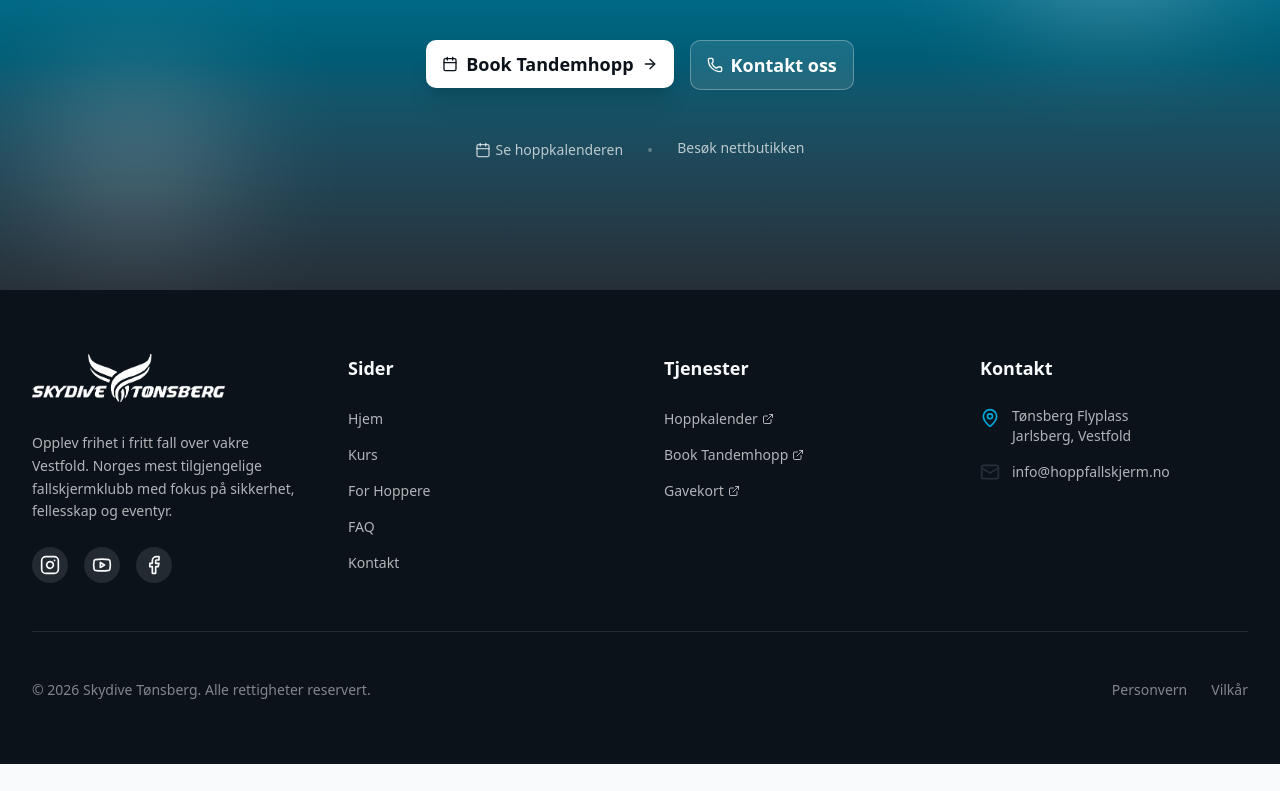
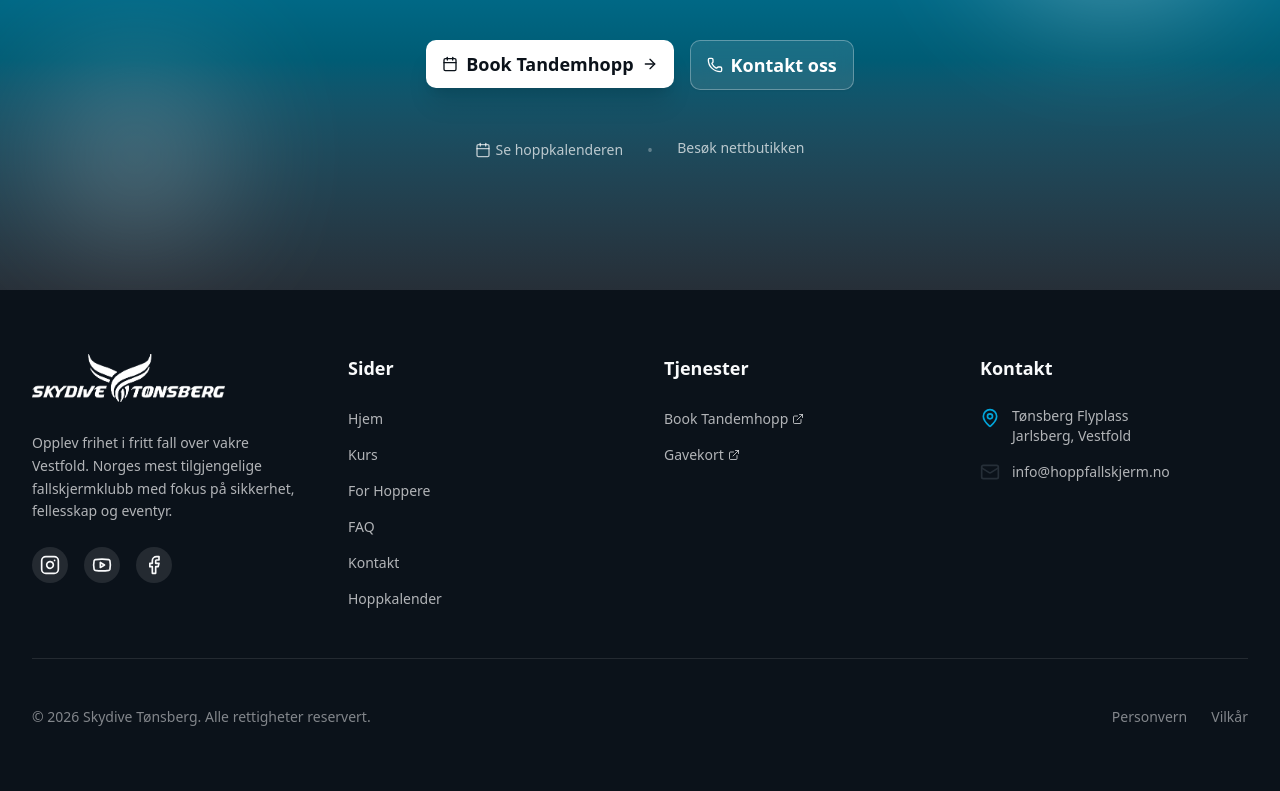
Before and after one commit to oddzor/Skydive-Tonsberg, a Next.js app: page / in a window 1280 px wide. Shown: the part 5325-6116 px from the top of the page. Before the commit the page ends 6089 px from the top, so only its background shows below. Built offline with nearby package versions, Linux system fonts and the light colour scheme; a web font is replaced by a local one.

Commit message:
hoppkalender link in footer to correct reference

```diff
--- a/src/components/layout/Footer.tsx
+++ b/src/components/layout/Footer.tsx
@@ -31,9 +31,9 @@
       { name: t('nav.forJumpers'), href: "/for-hoppere" },
       { name: t('nav.faq'), href: "/faq" },
       { name: t('nav.contact'), href: "/kontakt" },
+      { name: t('nav.jumpCalendar'), href: "/hoppkalender" },
     ],
     external: [
-      { name: t('nav.jumpCalendar'), href: "https://www.skydivetonsberg.no/hoppkalender-1" },
       { name: t('nav.bookTandem'), href: "https://bookings.burblesoft.eu/551/18" },
       { name: t('nav.shop'), href: "https://store.burblesoft.com/?dz_id=551" },
     ],
```
